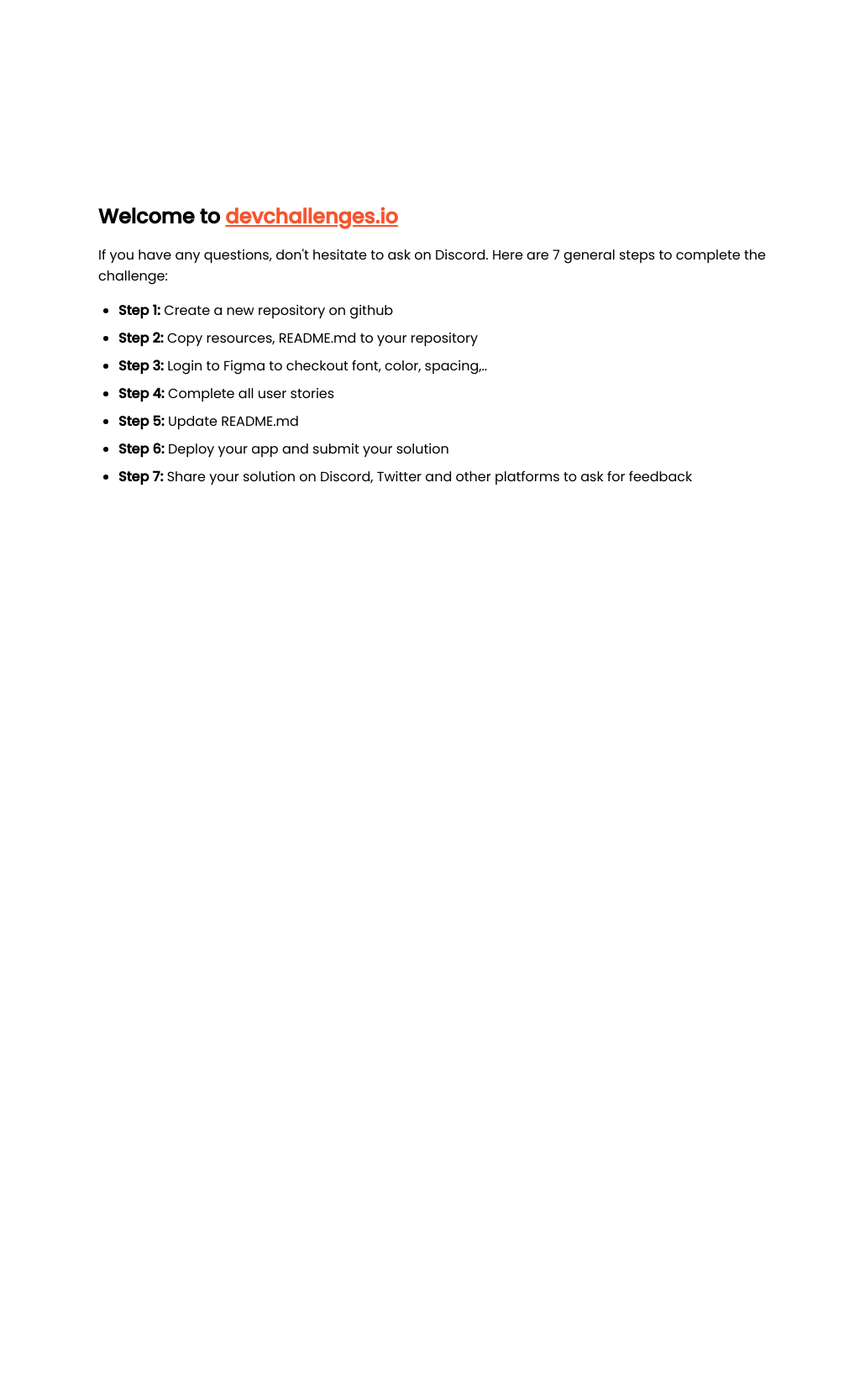
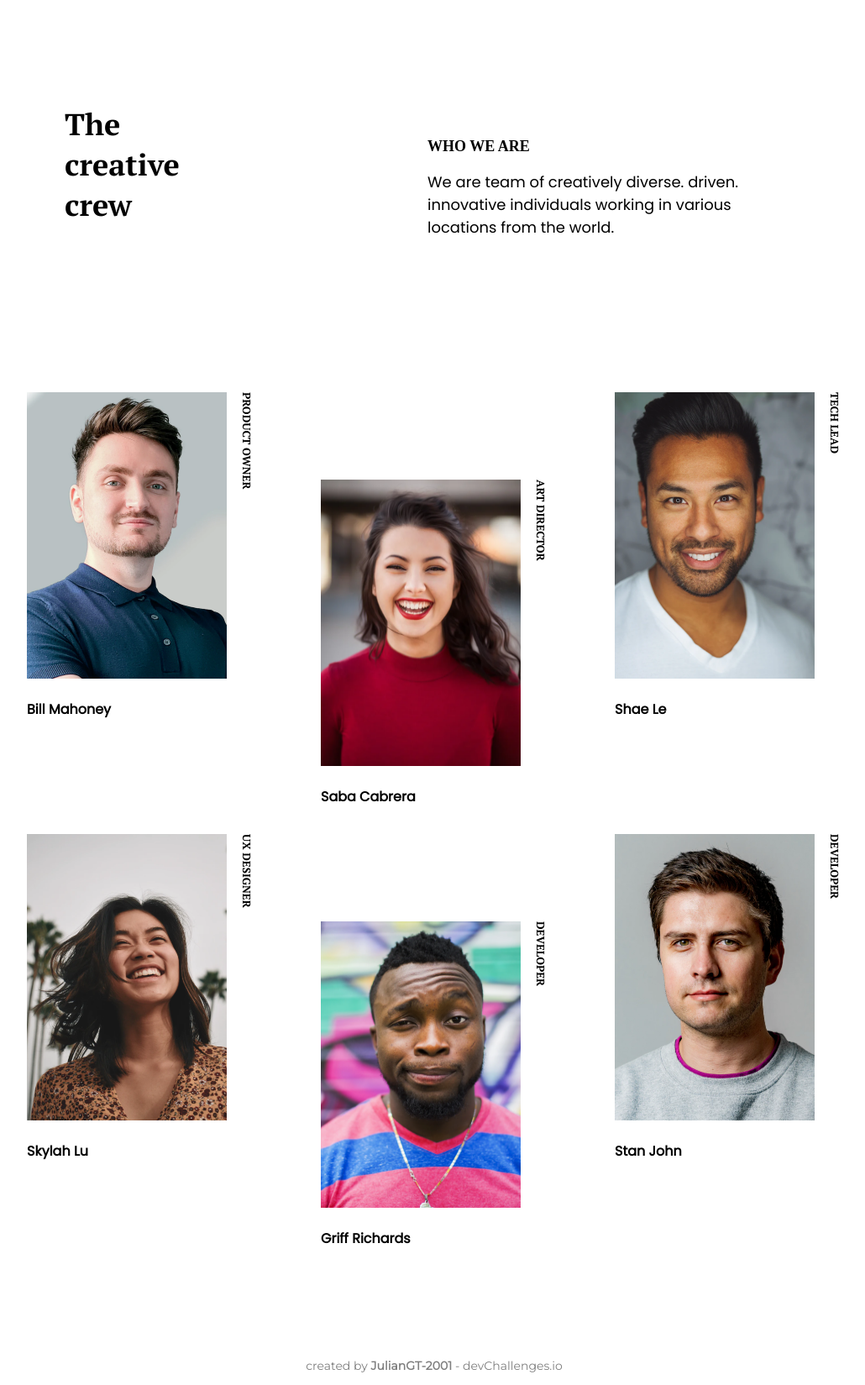
Before and after one commit to JulianGT-2001/my-team-page-challenge, a plain HTML site: page index.html in a window 1280 px wide. Shown: the whole page at 84% size, without its empty margins (123-1153 px from the left). Before the commit the page ends 800 px from the top, so only its background shows below. Drawn offline with Linux system fonts and the light colour scheme.

Commit message:
Completo el desafio

```diff
--- a/index.html
+++ b/index.html
@@ -2,94 +2,90 @@
 <html lang="en">
   <head>
     <meta charset="utf-8" />
-    <meta
-      name="viewport"
-      content="width=device-width, initial-scale=1,
-  maximum-scale=5"
-    />
+    <meta name="viewport"content="width=device-width, initial-scale=1,maximum-scale=5"/>
+    <!--Google Fonts-->
+    <link rel="preconnect" href="https://fonts.googleapis.com">
+    <link rel="preconnect" href="https://fonts.gstatic.com" crossorigin>
+    <link href="https://fonts.googleapis.com/css2?family=PT+Serif:wght@700&family=Poppins&display=swap" rel="stylesheet">
+    <link href='https://fonts.googleapis.com/css?family=Montserrat' rel='stylesheet'>
+    <link rel="stylesheet" href="style.css">
+    <link rel="icon" href="devchallenges.png" />
+    <link rel="shortcut icon" type="image/x-icon" href="https://devchallenges.io/" />
 
-    <link rel="icon" href="devchallenges.png" />
 
-    <link
-      rel="shortcut icon"
-      type="image/x-icon"
-      href="https://devchallenges.io/"
-    />
-
-    <link
-      href="https://fonts.googleapis.com/css2?family=Poppins:wght@400;500&display=swap"
-      rel="stylesheet"
-    />
-
-    <title>Devchallenges</title>
-
-    <style>
-      body {
-        font-family: "Poppins", sans-serif;
-      }
-
-      ul {
-        padding-left: 24px;
-      }
-
-      li {
-        margin-bottom: 8px;
-      }
-
-      .welcome {
-        max-width: 800px;
-        margin: 0 auto;
-      }
-
-      .welcome-text {
-        margin-top: 30vh;
-        font-weight: 500;
-      }
-
-      .welcome-text p {
-        font-size: 1rem;
-        font-weight: 400;
-      }
-
-      .welcome-text h1 {
-        font-size: 1.5rem;
-      }
-
-      .welcome-text a {
-        color: #f7542e;
-      }
-    </style>
+    <title>My Team Page</title>
   </head>
   <body>
-    <div class="welcome">
-      <div class="welcome-text">
-        <h1>
-          Welcome to
-          <a href="https://devchallenges.io/" target="_blank"
-            >devchallenges.io</a
-          >
-        </h1>
-
-        <p>
-          If you have any questions, don't hesitate to ask on Discord. Here are
-          7 general steps to complete the challenge:
-        </p>
+    <header>
+      <div class="header__title_container">
+        <h1 class="header__title">The creative crew</h1>
       </div>
 
-      <ul>
-        <li><b>Step 1:</b> Create a new repository on github</li>
-        <li><b>Step 2:</b> Copy resources, README.md to your repository</li>
-        <li>
-          <b>Step 3:</b> Login to Figma to checkout font, color, spacing,..
-        </li>
-        <li><b>Step 4:</b> Complete all user stories</li>
-        <li><b>Step 5:</b> Update README.md</li>
-        <li><b>Step 6:</b> Deploy your app and submit your solution</li>
-        <li>
-          <b>Step 7:</b> Share your solution on Discord, Twitter and other
-          platforms to ask for feedback
-        </li>
-      </ul>
-    </div>
+      <div class="header__description">
+        <div class="header__description_title_container">
+          <h2 class="header__description_title">WHO WE ARE</h2>
+        </div>
+
+        <div class="header__description_container">
+          <p class="header__description_text">We are team of creatively diverse.  driven.  innovative individuals working in various locations from the world.</p>
+        </div>
+      </div>
+    </header>
+    <main>
+      <figure class="main__image_bill_container">
+        <div class="main__image_bill_charge_container">
+          <p class="main_image_bill_charge">PRODUCT OWNER</p>
+        </div>
+        <img src="photo1.png" alt="Bill Mahoney" class="main__image_bill">
+        <figcaption class="main__image_bill_description">Bill Mahoney</figcaption>
+      </figure>
+
+      <figure class="main__image_saba_container">
+        <div class="main__image_saba_charge_container">
+          <p class="main_image_saba_charge">ART DIRECTOR</p>
+        </div>
+
+        <img src="photo2.png" alt="Saba Cabrera" class="main__image_saba">
+        <figcaption class="main__image_saba_description">Saba Cabrera</figcaption>
+      </figure>
+
+      <figure class="main__image_shae_container">
+        <div class="main__image_shae_charge_container">
+          <p class="main_image_shae_charge">TECH LEAD</p>
+        </div>
+        <img src="photo3.png" alt="Shae Le" class="main__image_shae">
+        <figcaption class="main__image_shae_description">Shae Le</figcaption>
+      </figure>
+
+      <figure class="main__image_skylah_container">
+        <div class="main__image_skylah_charge_container">
+          <p class="main_image_skylah_charge">UX DESIGNER</p>
+        </div>
+        <img src="photo4.png" alt="Skylah Lu" class="main__image_skylah">
+        <figcaption class="main__image_skylah_description">Skylah Lu</figcaption>
+      </figure>
+
+      <figure class="main__image_griff_container">
+        <div class="main__image_griff_charge_container">
+          <p class="main_image_griff_charge">DEVELOPER</p>
+        </div>
+        <img src="photo5.png" alt="Griff Richards" class="main__image_griff">
+        <figcaption class="main__image_griff_description">Griff Richards</figcaption>
+      </figure>
+
+      <figure class="main__image_stan_container">
+        <div class="main__image_stan_charge_container">
+          <p class="main_image_stan_charge">DEVELOPER</p>
+        </div>
+        <img src="photo6.png" alt="Stan John" class="main__image_stan">
+        <figcaption class="main__image_stan_description">Stan John</figcaption>
+      </figure>
+    </main>
+
+    <footer>
+      <div class="footer__credits_container">
+        <p class="footer__credits">created by <b>JulianGT-2001</b> - devChallenges.io</p>
+      </div>
+    </footer>
   </body>
 </html>
--- /dev/null
+++ b/style.css
@@ -0,0 +1,181 @@
+html, body {
+    min-height: 100vh;
+    margin: 0;
+    box-sizing: border-box;
+}
+
+header {
+    display: flex;
+    align-items: center;
+    justify-content: center;
+    margin: 100px 200px 100px 200px;
+}
+
+.header__title_container {
+    margin-right: 250px;
+    margin-bottom: 60px;
+}
+
+.header__title{
+    font-family: 'PT Serif', serif;
+    font-size: 36px;
+    line-height: 47.7px;
+}
+
+.header__description {
+    max-width: 448px;
+}
+
+.header__description_title {
+    font-size: 18px;
+    font-weight: 600;
+}
+
+.header__description_text {
+    font-family: 'Poppins', sans-serif;
+    font-size: 18px;
+    line-height: 27px;
+}
+
+main {
+    display: grid;
+    place-content: center;
+    grid-template-columns: 350px 350px 350px;
+}
+
+figure {
+    position: relative;
+}
+
+figure:nth-child(2),
+figure:nth-child(5){
+    margin-top: 120px;
+}
+
+figure > div {
+    position: absolute;
+    margin-left: 240px;
+}
+
+figure > div > p {
+    font-family: 'PT Serif', serif;
+    font-size: 13px;
+    font-weight: 0;
+    writing-mode: vertical-lr;
+}
+
+figure > img {
+    width: 238px;
+    height: 341px;
+}
+
+figcaption {
+    font-family: 'Poppins', sans-serif;
+    font-weight: 600;
+    margin-top: 20px;
+}
+
+footer{
+    margin-top: 100px;
+    display: grid;
+    place-content: center;
+    flex-direction: column;
+}
+
+.footer__credits {
+    font-family: 'Montserrat';
+    font-size: 14px;
+    opacity: .5;
+}
+
+@media only screen and (max-width: 320px){
+    html, body {
+        min-height: 100vh;
+        min-width: 70vh;
+        margin: 0;
+        box-sizing: border-box;
+    }
+
+    header {
+        display: flex;
+        flex-direction: column;
+        align-items: start;
+        justify-content: start;
+        margin: 50px 10px 50px 20px;
+    }
+
+
+    .header__title_container {
+        margin-right: 320px;
+        margin-bottom: 0px;
+    }
+
+    .header__title {
+        font-family: 'PT Serif', serif;
+        font-size: 60px;
+        line-height: 80px;
+    }
+
+    .header__description {
+        max-width: 370px;
+        margin-right: 445px;
+        /* margin-top: 0; */
+    }
+
+    .header__description_container {
+        width: 520px;
+    }
+
+    .header__description_title {
+        font-size: 30px;
+        font-weight: 600;
+    }
+
+    .header__description_text {
+        font-family: 'Poppins', sans-serif;
+        font-size: 25px;
+        line-height: 27px;
+    }
+
+    main {
+        display: grid;
+        row-gap: 0px;
+        place-content: start;
+        grid-template-columns: auto auto;
+    }
+
+    figure:nth-child(2n){
+        margin-top: 120px;
+    }
+
+    .main__image_stan_container {
+        position: relative;
+        top: 100px;
+    }
+
+    footer{
+        margin-top: 200px;
+        display: grid;
+        place-content: center;
+        flex-direction: column;
+    }
+
+    /* header {
+        display: flex;
+        flex-direction: column;
+        align-items: center;
+        justify-content: center;
+        margin: 100px 200px 100px 100px;
+        width: 100%;
+    }
+
+    main {
+        display: grid;
+        place-content: center;
+        grid-template-columns: 350px 350px;
+    }
+
+    figure:nth-child(2n){
+        margin-top: 200px;
+    } */
+}
```
